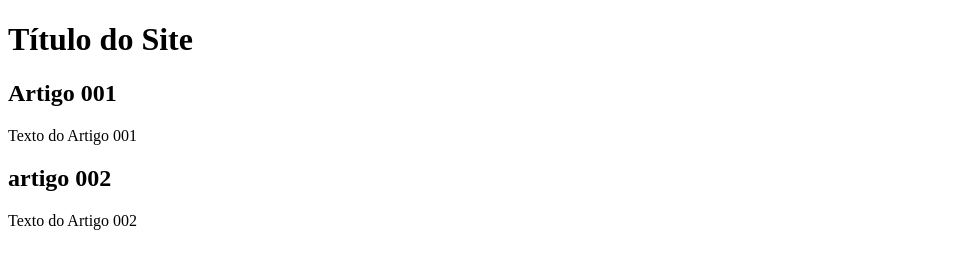
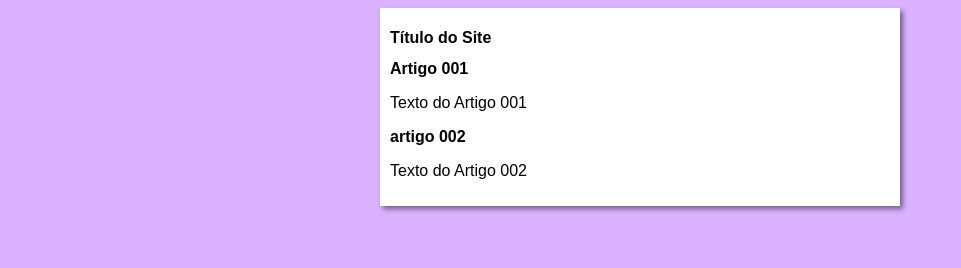
Before and after one commit to GuilhermeRodrigues-Dev/projeto-site, a plain HTML site: page index.html in a window 1280 px wide. Shown: the whole page, without its empty margins (0-961 px from the left). Drawn offline with Linux system fonts and the light colour scheme.

Commit message:
iniciei o design

```diff
--- /dev/null
+++ b/estilos/style.css
@@ -0,0 +1,16 @@
+* {
+    font-family: Arial, Helvetica, sans-serif;
+    font-size: 16px;
+}
+
+body {
+    background-color: rgb(218, 177, 255);
+}
+
+main {
+    background-color: white;
+    width: 500px;
+    margin: auto;
+    padding: 10px;
+    box-shadow: 3px 3px 5px rgba(0, 0, 0, 0.473);
+}
--- a/index.html
+++ b/index.html
@@ -5,6 +5,7 @@
     <meta http-equiv="X-UA-Compatible" content="IE=edge">
     <meta name="viewport" content="width=device-width, initial-scale=1.0">
     <title>Título do Site</title>
+    <link rel="stylesheet" href="estilos/style.css">
 </head>
 <body>
     <main>
```
